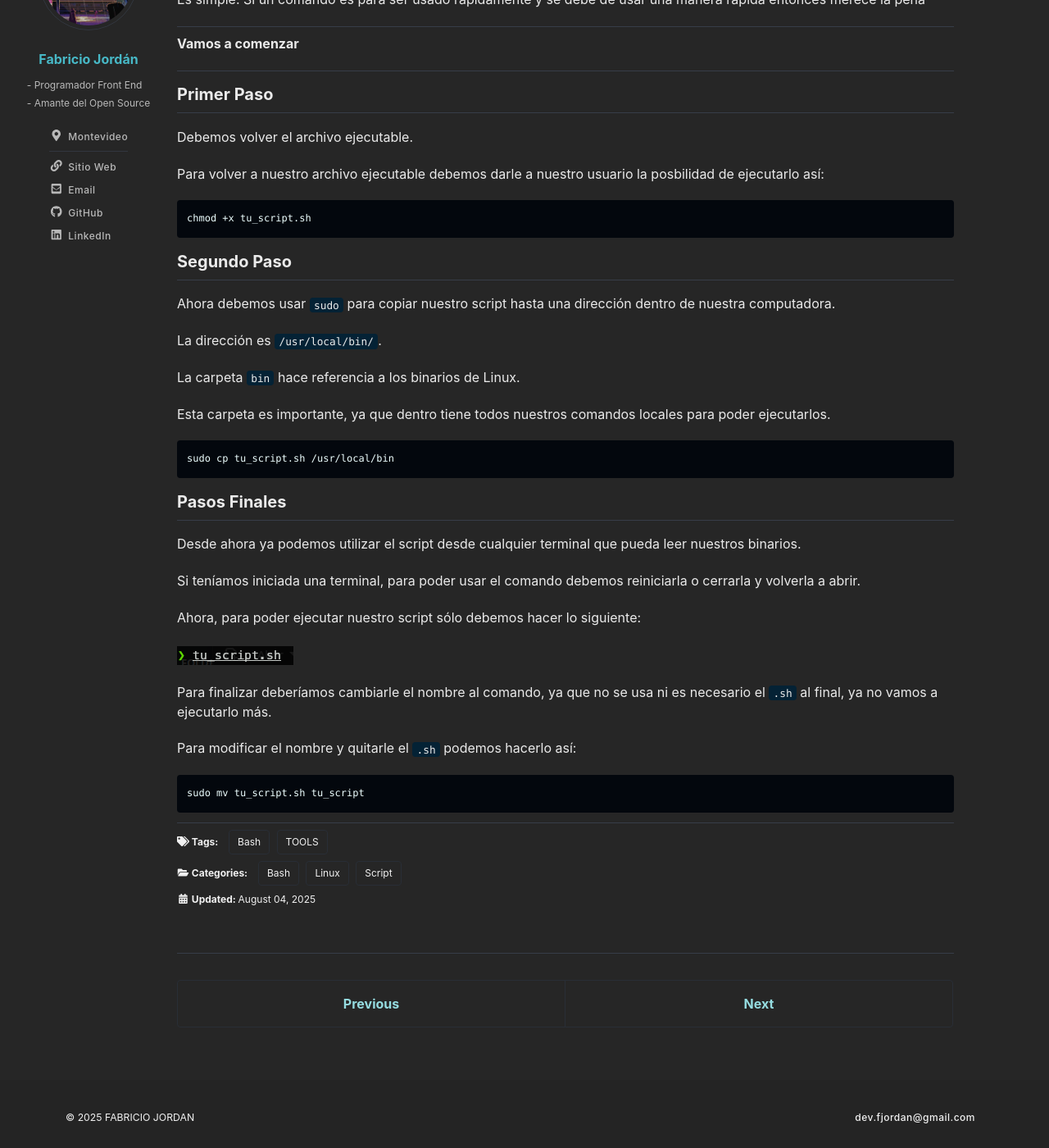
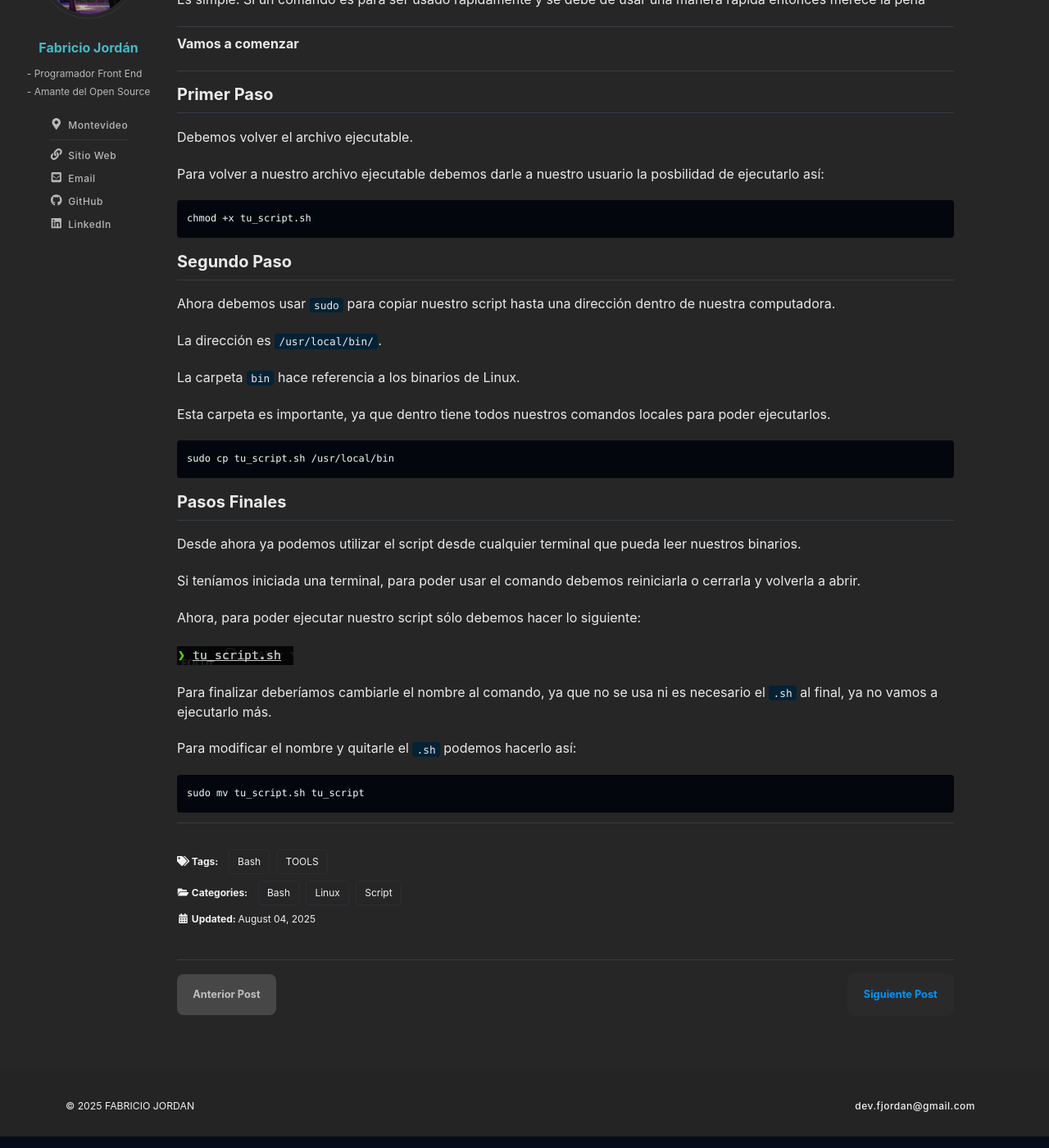
Before and after one commit to FabrizioJordan/fabriciojordan.github.io, a Jekyll site: the page built from _posts/2025-08-04-script-comando.md, in a window 1280 px wide and 1400 px high, scrolled down 864 px. Shown: the whole window at 82% size. Built offline with Jekyll 4.4.1, drawn with Linux system fonts in a browser that asks for light colours; cached includes are drawn as plain includes; a script that is not in the unit is left out.

Commit message:
feat(blog): Changes in posts navigation

```diff
--- a/_includes/post_pagination.html
+++ b/_includes/post_pagination.html
@@ -1,14 +1,35 @@
 {% if page.previous or page.next %}
+
   <nav class="pagination">
+
     {% if page.previous %}
-      <a href="{{ page.previous.url | relative_url }}" class="pagination--pager" title="{{ page.previous.title | markdownify | strip_html }}">{{ site.data.ui-text[site.locale].pagination_previous | default: "Previous" }}</a>
+
+      <a href="{{ page.previous.url | relative_url }}" class="pagination--pager" title="{{ page.previous.title | markdownify | strip_html }}">
+        {{ site.data.ui-text[site.locale].pagination_previous | default: "Anterior Post" }}
+      </a>
+
     {% else %}
-      <a href="#" class="pagination--pager disabled">{{ site.data.ui-text[site.locale].pagination_previous | default: "Previous" }}</a>
+
+      <a href="#" class="pagination--pager disabled post__disabled">
+        {{ site.data.ui-text[site.locale].pagination_previous | default: "Anterior Post" }}
+    </a>
+
     {% endif %}
+
     {% if page.next %}
-      <a href="{{ page.next.url | relative_url }}" class="pagination--pager" title="{{ page.next.title | markdownify | strip_html }}">{{ site.data.ui-text[site.locale].pagination_next | default: "Next" }}</a>
+
+      <a href="{{ page.next.url | relative_url }}" class="pagination--pager" title="{{ page.next.title | markdownify | strip_html }}">
+        {{ site.data.ui-text[site.locale].pagination_next | default: "Siguiente Post" }}
+      </a>
+
     {% else %}
-      <a href="#" class="pagination--pager disabled">{{ site.data.ui-text[site.locale].pagination_next | default: "Next" }}</a>
+
+      <a href="#" class="pagination--pager disabled post__disabled">
+        {{ site.data.ui-text[site.locale].pagination_next | default: "Siguiente Post" }}
+      </a>
+
     {% endif %}
+
   </nav>
+
 {% endif %}
--- a/_sass/minimal-mistakes/_navigation.scss
+++ b/_sass/minimal-mistakes/_navigation.scss
@@ -63,7 +63,6 @@
   @include clearfix();
   float: left;
   margin-top: 1em;
-  padding-top: 1em;
   width: 100%;
 
   ul {
@@ -122,21 +121,12 @@
 
   /* next/previous buttons */
   &--pager {
-    display: block;
-    padding: 1em 2em;
-    float: left;
-    width: 50%;
     font-family: $sans-serif;
-    font-size: $type-size-5;
     font-weight: bold;
     text-align: center;
     text-decoration: none;
-    border: 1px solid mix(#000, $border-color, 25%);
-    border-radius: $border-radius;
 
-    &:hover {
-      @include yiq-contrasted($muted-text-color);
-    }
+
 
     &:first-child {
       border-top-right-radius: 0;
--- a/assets/css/style.scss
+++ b/assets/css/style.scss
@@ -319,6 +319,50 @@ html .breadcrumbs:has(~ .main__post) {
   padding-top: 3.75em;
 }
 
+html footer.page__meta {
+  padding-top: 2em;
+}
+
+html .page nav.pagination {
+  display: flex;
+  justify-content: space-between;
+  align-items: center;
+  padding-top: 1em;
+  margin-top: 1em;
+}
+
+html nav.pagination::after{
+  content: unset;
+}
+
+html .pagination .pagination--pager:not(.disabled) {
+  display: inline-block;
+  float: unset;
+  border-radius: 8px;
+  padding: 1.2em 1.5em;
+  width: unset;
+  background: #7979790d;
+  border: 1px solid #00000000;
+  font-size: 0.8em;
+  -webkit-transition: all 0.2s ease-out;
+  color: #0095ff;
+}
+
+html .pagination .pagination--pager:hover:not(.disabled){
+  border-color: #0095ff8f;
+}
+
+html .pagination .post__disabled{
+  width: unset;
+  color: #bfbfbf;
+  background: #474747;
+  display: inline-block;
+  float: unset;
+  border-radius: 8px;
+  padding: 1.2em 1.5em;
+  font-size: 0.8em;
+}
+
 html .main__post .page__meta{
   padding-bottom: 2em;
 }
```
Also changed, not shown: _includes/paginator.html (+65 -13 lines).
